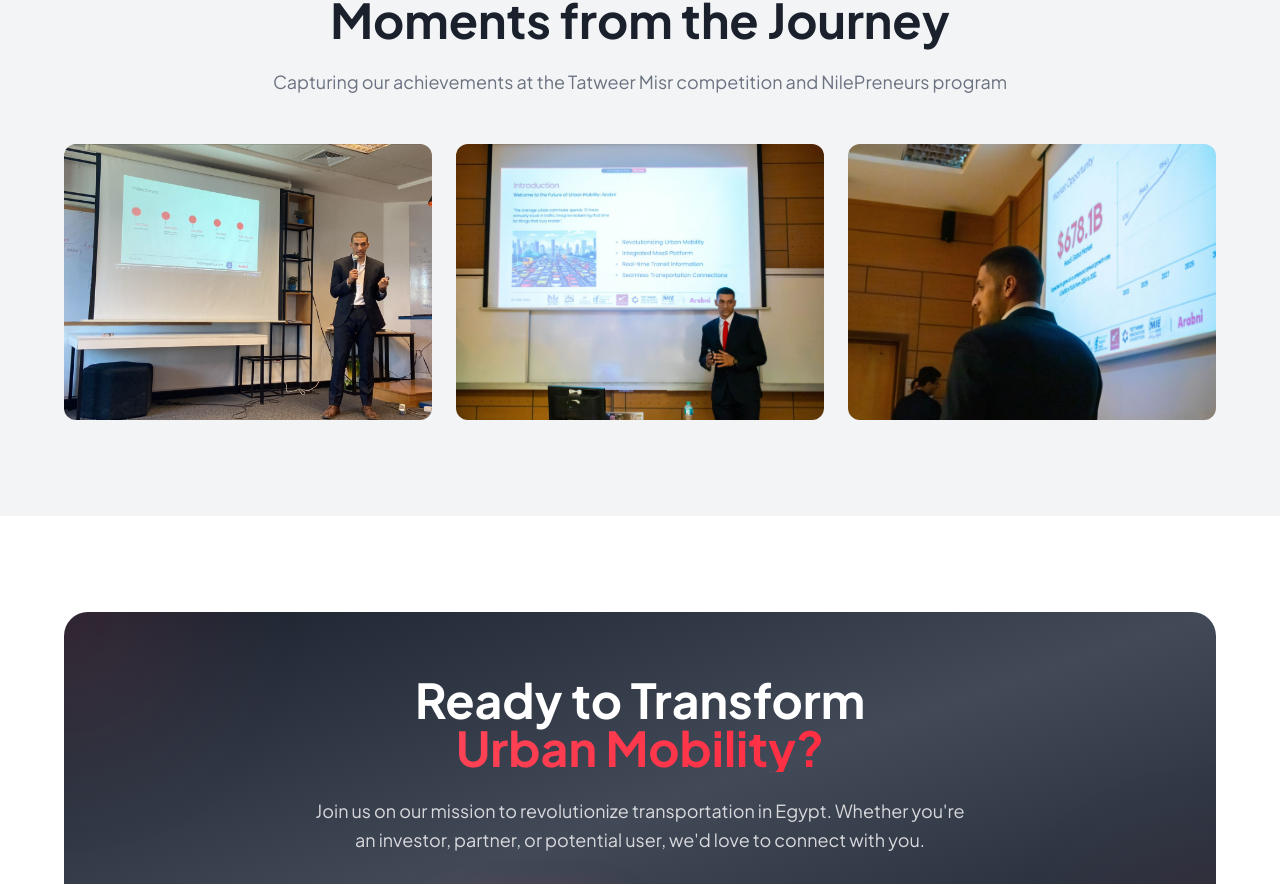
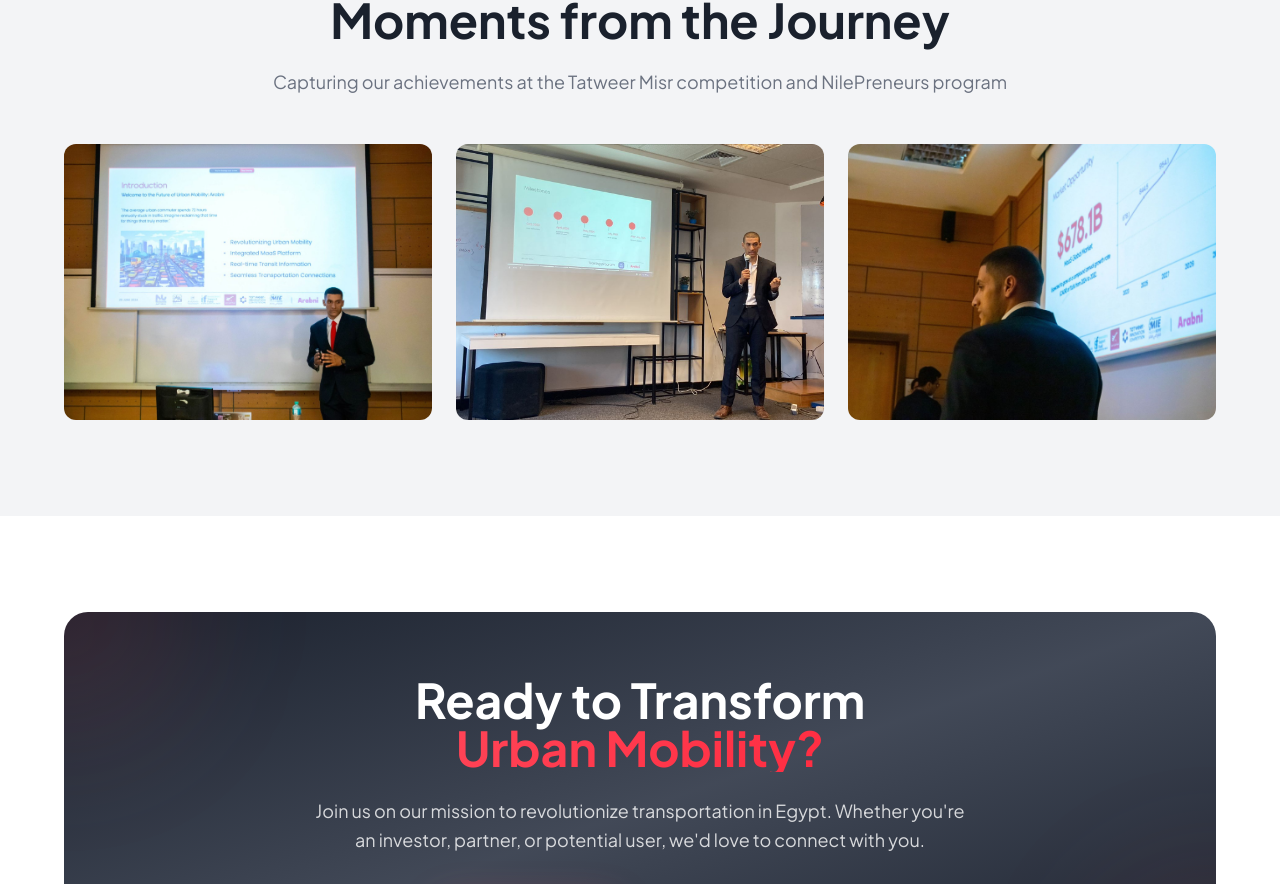
Before and after one commit to Ziadmohamed345/arabni-project-showecase, a React (Vite) app: page / in a window 1280 px wide. Shown: the part 2094-2978 px from the top of the page. Built offline with nearby package versions, Linux system fonts and the light colour scheme; the HTML template or start-up script is replaced by a standard one.

Commit message:
Reverted to commit cb7c75612f7d315aae1044f392f8e7ff654d31e7

```diff
--- a/src/components/Gallery.tsx
+++ b/src/components/Gallery.tsx
@@ -6,14 +6,14 @@ import gallery3 from "@/assets/gallery-3.jpeg";
 
 const images = [
   {
+    src: gallery1,
+    alt: "Arabni pitch presentation on urban mobility",
+    caption: "Presenting the future of urban mobility at Tatweer Misr competition",
+  },
+  {
     src: gallery2,
     alt: "Team presenting milestones",
     caption: "Sharing our journey and key milestones",
-  },
-  {
-    src: gallery1,
-    alt: "Arabni pitch presentation on urban mobility",
-    caption: "Presenting the future of urban mobility at Tatweer Misr competition",
   },
   {
     src: gallery3,
```
